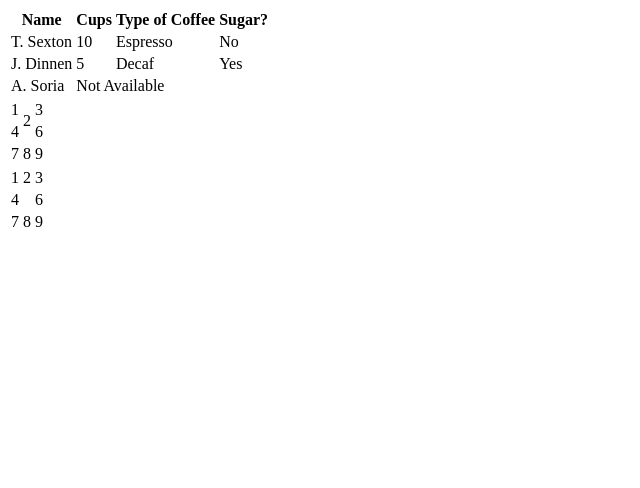
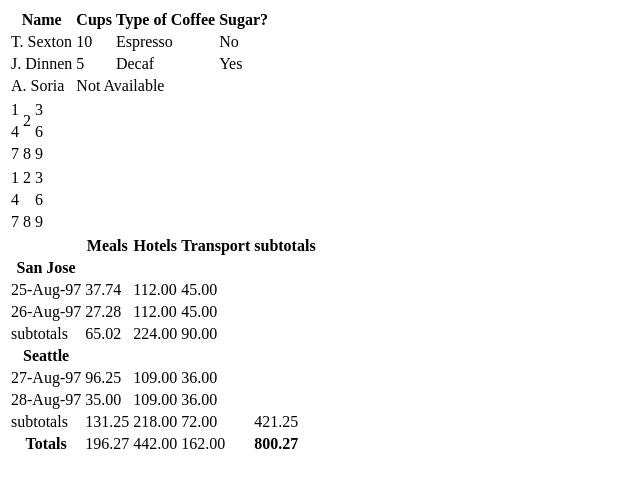
Before and after one commit to swagluke/CSSE280Inclass, a plain HTML site: page inClassTable/index.html in a window 1280 px wide. Shown: the whole page, without its empty margins (0-640 px from the left). Drawn offline with Linux system fonts and the light colour scheme.

Commit message:
Adding step 4 table

```diff
--- a/inClassTable/index.html
+++ b/inClassTable/index.html
@@ -64,5 +64,64 @@
         <td>9</td>
     </tr>
 </table>
+<table>
+    <tr>
+        <th></th>
+        <th>Meals</th>
+        <th>Hotels</th>
+        <th>Transport</th>
+        <th>subtotals</th>
+    </tr>
+    <tr>
+        <th>San Jose</th>
+    </tr>
+    <tr>
+        <td>25-Aug-97</td>
+        <td>37.74</td>
+        <td>112.00</td>
+        <td>45.00</td>
+    </tr>
+    <tr>
+        <td>26-Aug-97</td>
+        <td>27.28</td>
+        <td>112.00</td>
+        <td>45.00</td>
+    </tr>
+    <tr class="subtotal">
+        <td>subtotals</td>
+        <td>65.02</td>
+        <td>224.00</td>
+        <td>90.00</td>
+    </tr>
+    <tr>
+        <th>Seattle</th>
+    </tr>
+    <tr>
+        <td>27-Aug-97</td>
+        <td>96.25</td>
+        <td>109.00</td>
+        <td>36.00</td>
+    </tr>
+    <tr>
+        <td>28-Aug-97</td>
+        <td>35.00</td>
+        <td>109.00</td>
+        <td>36.00</td>
+    </tr>
+    <tr class="subtotals">
+        <td>subtotals</td>
+        <td>131.25</td>
+        <td>218.00</td>
+        <td>72.00</td>
+        <td>421.25</td>
+    </tr>
+    <tr class="total">
+        <th>Totals</th>
+        <td>196.27</td>
+        <td>442.00</td>
+        <td>162.00</td>
+        <td><b>800.27</b></td>
+    </tr>
+</table>
 </body>
 </html>
```
